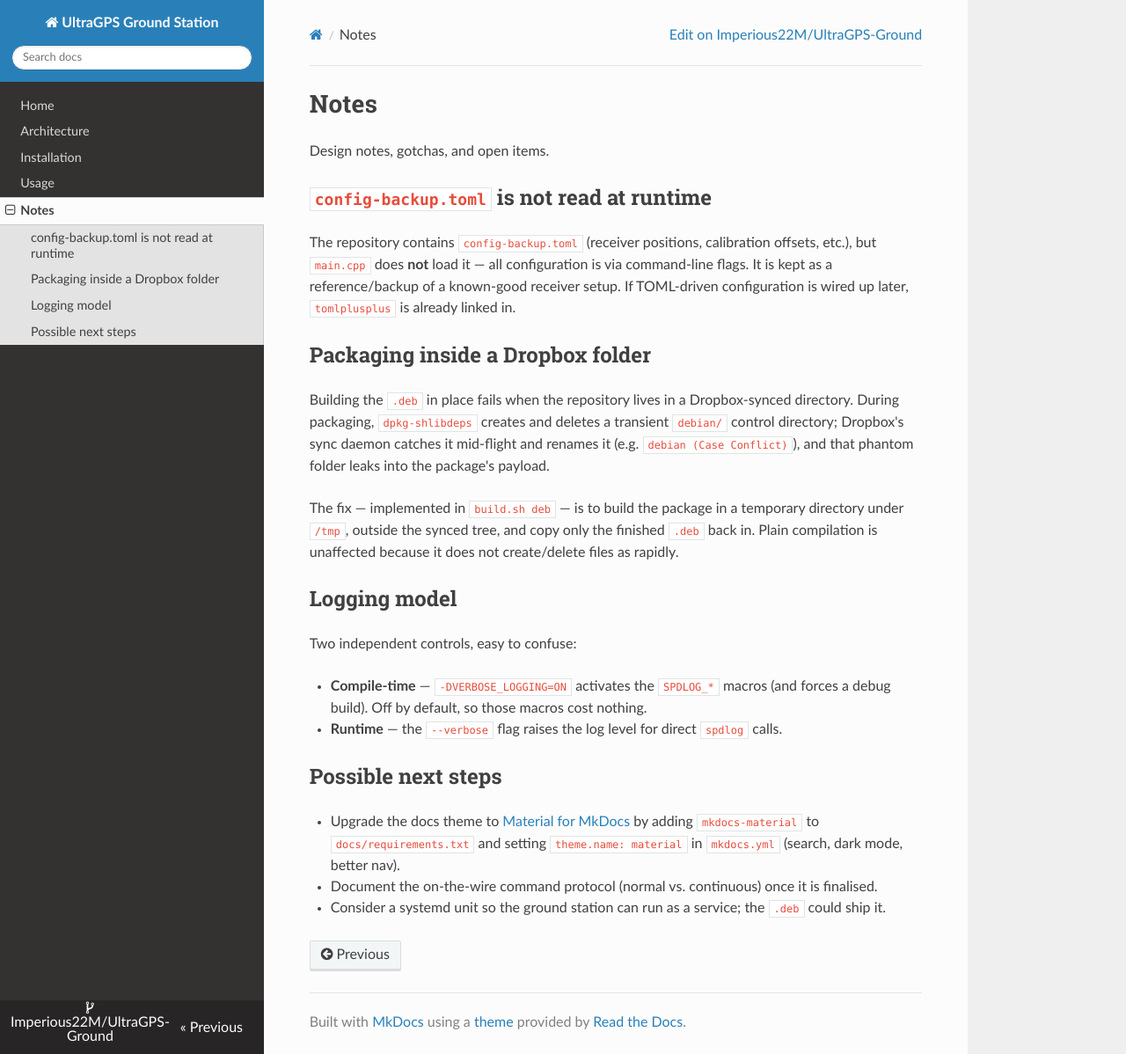
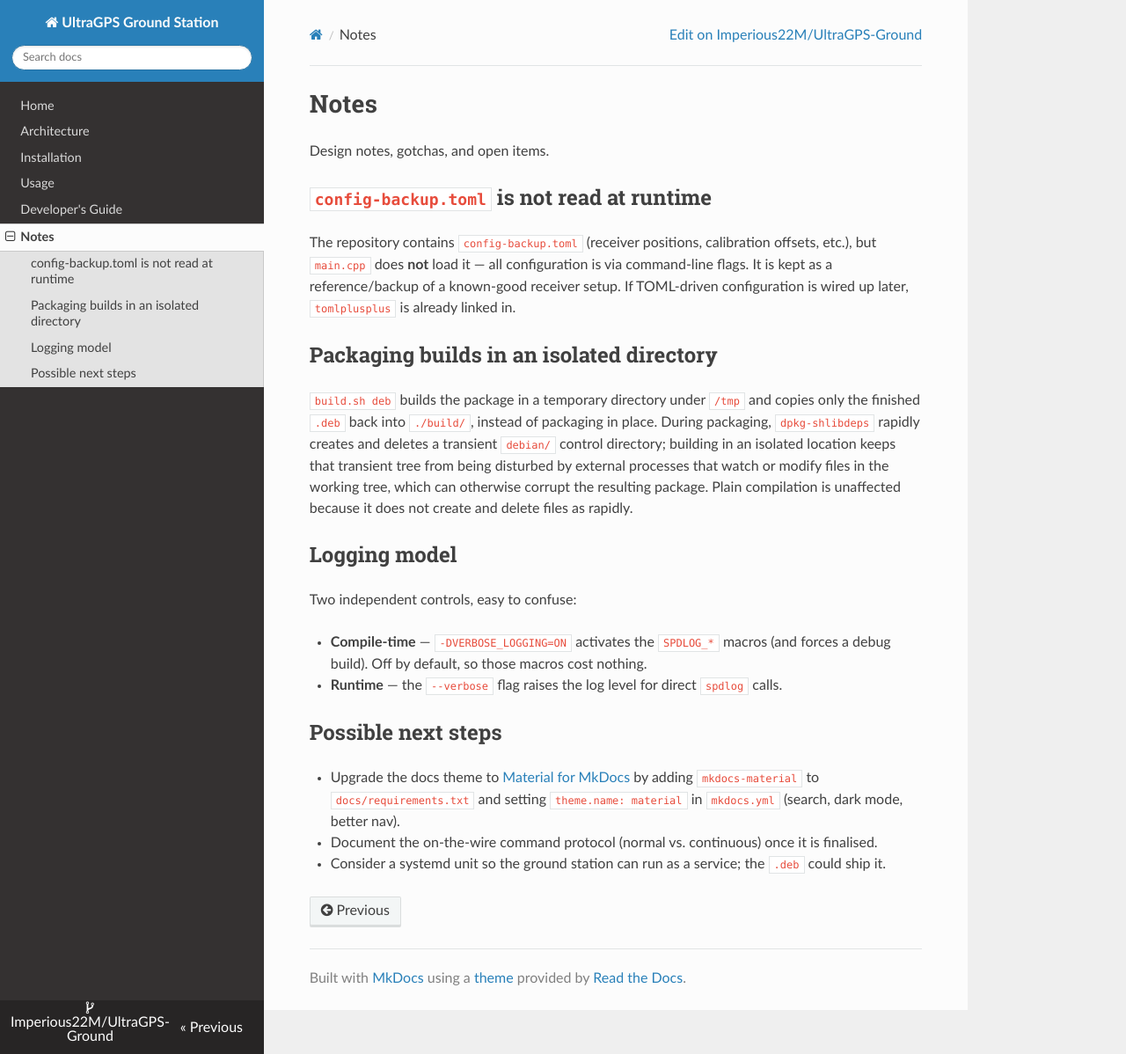
Before and after one commit to Imperious22M/UltraGPS-Ground, an MkDocs documentation site: the page built from docs/notes.md, in a window 1280 px wide and 1198 px high. Shown: the whole window at 88% size. Built offline with MkDocs 1.6.1, drawn with Linux system fonts in a browser that asks for light colours; nearby versions of some CDN libraries.

```diff
--- a/docs/notes.md
+++ b/docs/notes.md
@@ -10,18 +10,16 @@ command-line flags. It is kept as a reference/backup of a known-good receiver
 setup. If TOML-driven configuration is wired up later, `tomlplusplus` is already
 linked in.
 
-## Packaging inside a Dropbox folder
+## Packaging builds in an isolated directory
 
-Building the `.deb` in place fails when the repository lives in a Dropbox-synced
-directory. During packaging, `dpkg-shlibdeps` creates and deletes a transient
-`debian/` control directory; Dropbox's sync daemon catches it mid-flight and
-renames it (e.g. `debian (Case Conflict)`), and that phantom folder leaks into
-the package's payload.
-
-The fix — implemented in `build.sh deb` — is to build the package in a
-temporary directory under `/tmp`, outside the synced tree, and copy only the
-finished `.deb` back in. Plain compilation is unaffected because it does not
-create/delete files as rapidly.
+`build.sh deb` builds the package in a temporary directory under `/tmp` and
+copies only the finished `.deb` back into `./build/`, instead of packaging in
+place. During packaging, `dpkg-shlibdeps` rapidly creates and deletes a
+transient `debian/` control directory; building in an isolated location keeps
+that transient tree from being disturbed by external processes that watch or
+modify files in the working tree, which can otherwise corrupt the resulting
+package. Plain compilation is unaffected because it does not create and delete
+files as rapidly.
 
 ## Logging model
 
--- a/mkdocs.yml
+++ b/mkdocs.yml
@@ -19,6 +19,7 @@ nav:
   - Architecture: architecture.md
   - Installation: installation.md
   - Usage: usage.md
+  - Developer's Guide: developer-guide.md
   - Notes: notes.md
 
 markdown_extensions:
```
Also changed, not shown: README.md (+21 -51 lines), docs/developer-guide.md (added, +173 -0 lines), docs/installation.md (+4 -5 lines), 1 other file.
